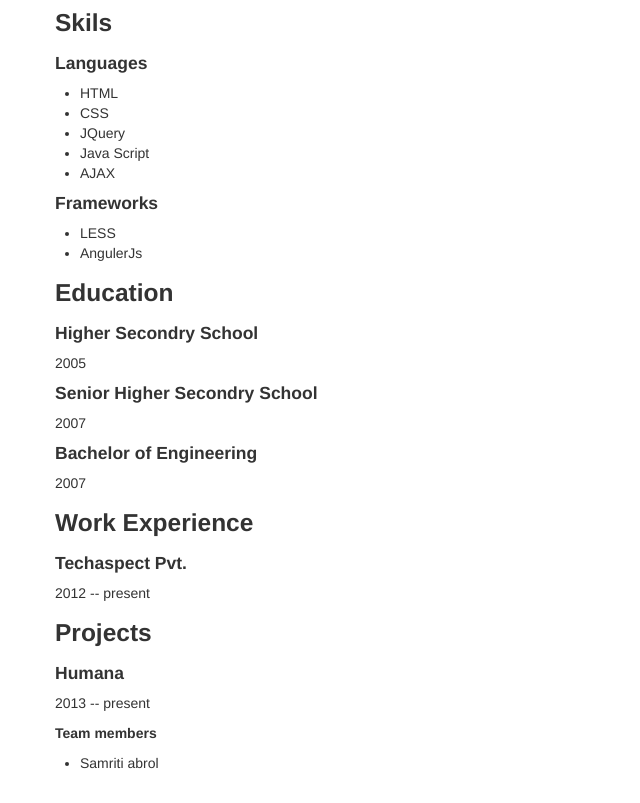
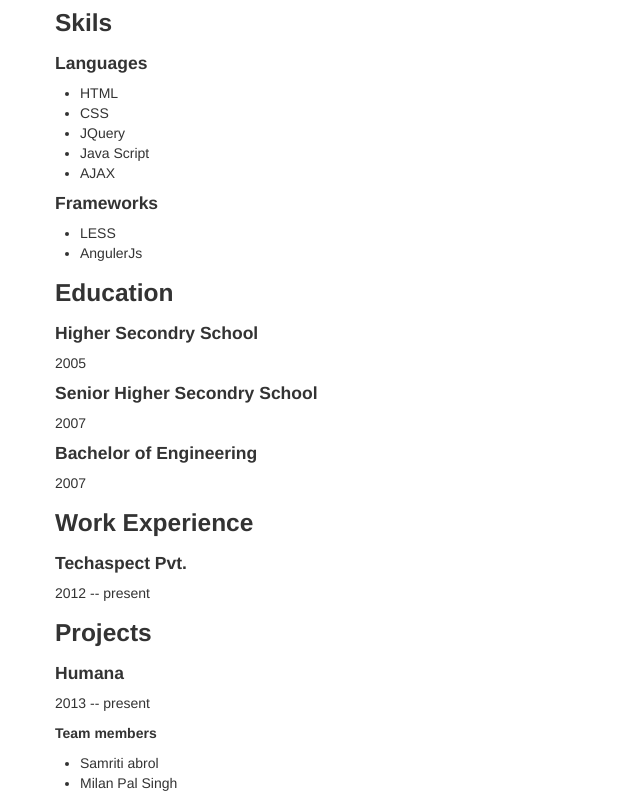
Before and after one commit to samriti004abrol/2014-12-08-Portfolio, a website: page public/index.html in a window 1280 px wide. Shown: the part 317-1120 px from the top of the page, without its empty margins (0-640 px from the left). Drawn offline with Linux system fonts and the light colour scheme; some packages are replaced by stand-ins of ours; a script that the page names is missing.

Commit message:
add project menber

```diff
--- a/public/index.html
+++ b/public/index.html
@@ -98,6 +98,7 @@
 						<h5>Team members</h5>
 						<ul>
 							<li>Samriti abrol</li>
+							<li>Milan Pal Singh</li>
 						</ul>
 					</section>
 				</article>
```
